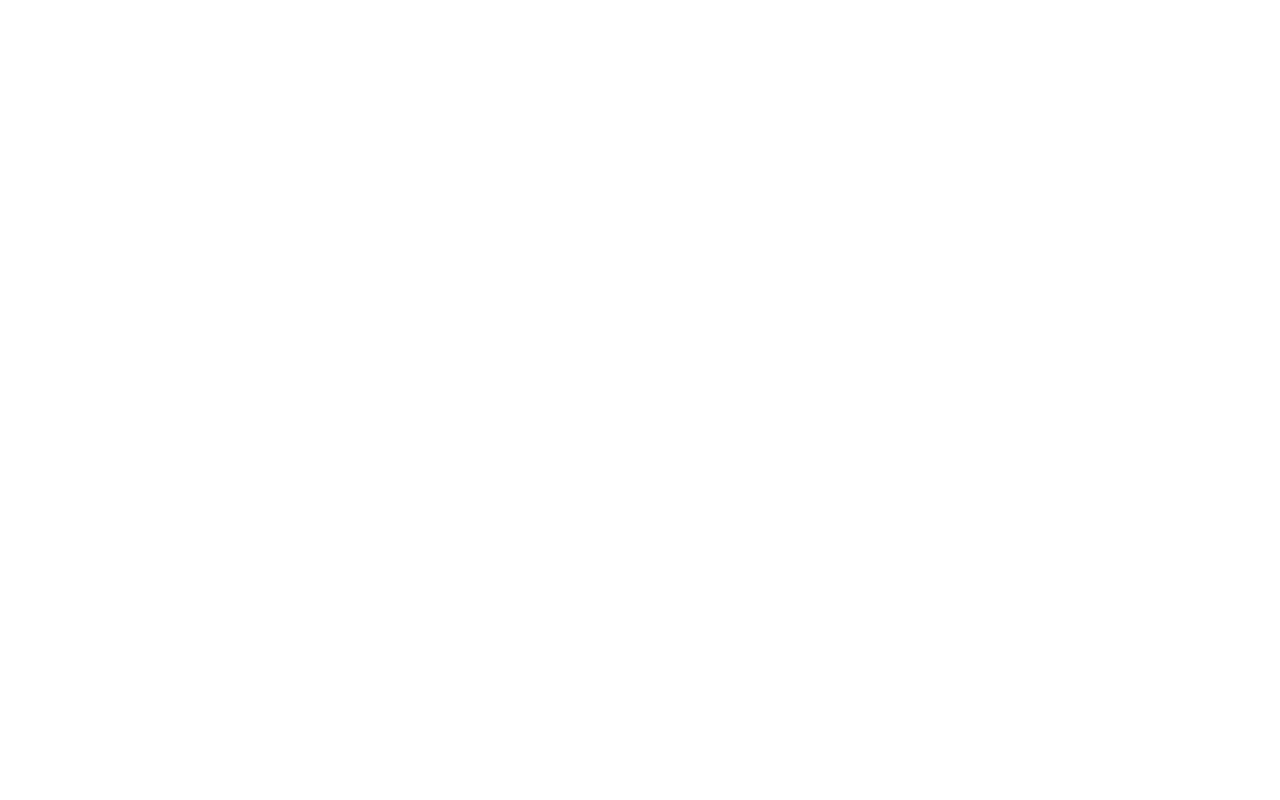
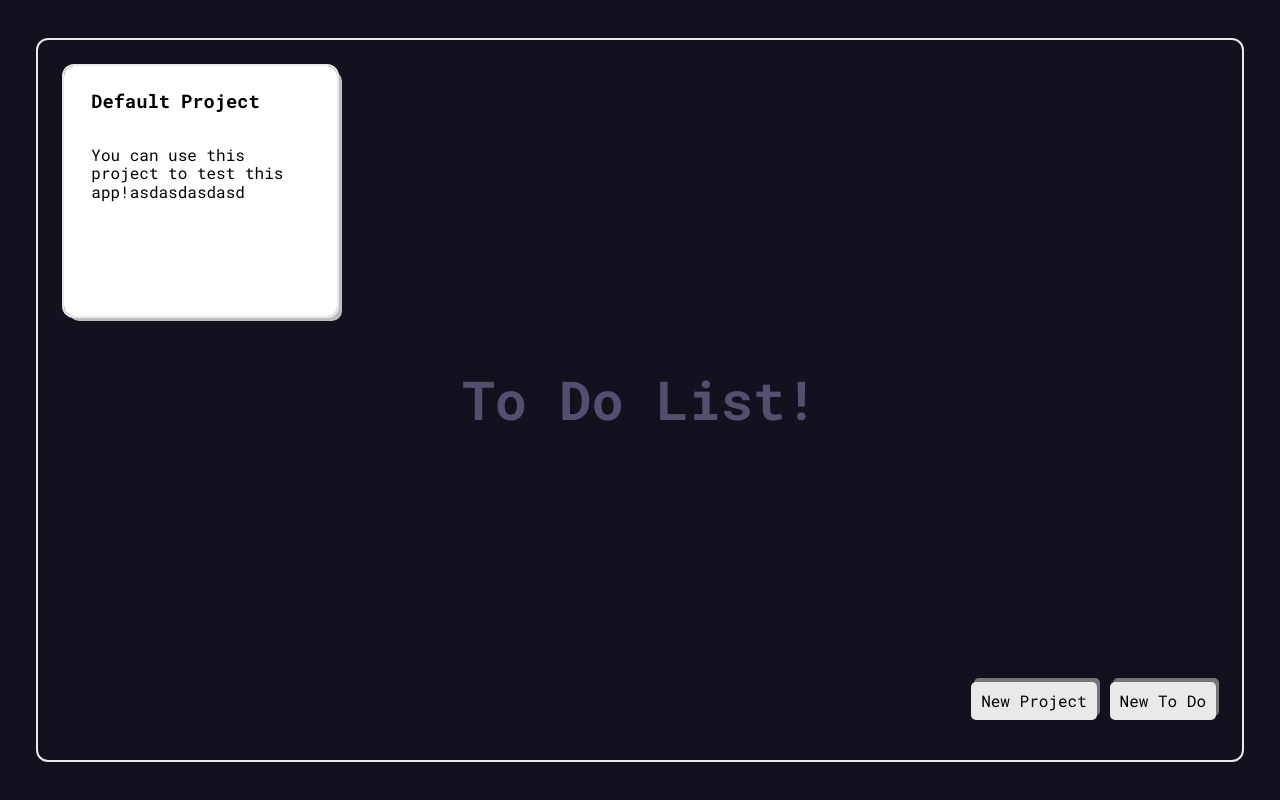
Before and after one commit to danibassprod/to-do-list, a website built with webpack: page src/index.html in a window 1280 px wide. Built offline with nearby package versions, Linux system fonts and the light colour scheme.

Commit message:
Add basic styling

```diff
--- a/src/css/style.css
+++ b/src/css/style.css
@@ -0,0 +1,103 @@
+:root{
+    --bg-color: #12111D;
+    --global-font: "Roboto Mono", monospace;
+    --color-white: #e9e9e9;
+    --round-borders: 10px;
+    ---project-and-button-shadows: 3px -4px 0px #767677;
+}
+
+body{
+    width: 100vw;
+    height: 100vh;
+    display: flex;
+    flex-direction: column;
+    justify-content: center;
+    align-items: center;
+    background-color: var(--bg-color);
+    font-family: var(--global-font);
+}
+
+button{
+    appearance: none;
+    box-shadow: 3px -4px 0px #767677;
+    border: none;
+}
+
+button:hover{
+    background-color: #dfdfdf;
+}
+
+button:active{ background: #cccccc; }
+
+
+#container{
+    width: 94%;
+    height: 90%;
+    padding: 2%;
+    box-sizing: border-box;
+    box-shadow: 1px 1px 1px solid var(--bg-color);
+    border-radius: 10px;
+    position: relative;
+    display: grid;
+    grid-template-columns: repeat(auto-fill, minmax(250px, 1fr));
+    gap: 20px;
+    outline: 2px solid var(--color-white);
+    overflow: auto;
+    > h1{
+        font-size: 4.2vw;
+       position: absolute;
+       place-self: center;
+       color: #53506f;
+       z-index: -1;
+   }
+}
+
+.btn-container{
+    z-index: 10;
+    display: flex;
+    place-content: center;
+    gap: 1vw;
+    position: fixed;
+    bottom: 10%;
+    right: 5%;
+}
+
+.create-btn{
+    padding: 10px;
+    border-radius: 5px;
+    outline: none;
+    background-color: var(--color-white);
+    cursor: pointer;
+    transition: transform .2s;
+}
+
+/* .create-btn:hover{
+    transform: scale(102%);
+} */
+
+.project{
+    height: 250px;
+    padding: 2% 10%;
+    box-shadow: 5px 5px 0px #bdbdbd;
+    box-sizing: border-box;
+    border-radius: var(--round-borders);
+    outline: 2px solid var(--color-white);
+    display: flex;
+    flex-direction: column;
+    background-color: #fff;
+    cursor: pointer;
+    transition: transform 0.2s;
+}
+
+.project:hover{
+    z-index: 1;
+    transform: scale(105%);
+    outline: 3px dashed var(--bg-color)
+}
+
+.project p{
+    height: 100%;
+    overflow: auto;
+}
+
+html{ opacity: 1; visibility: visible; }
--- a/src/index.html
+++ b/src/index.html
@@ -4,8 +4,24 @@
     <meta charset="UTF-8">
     <meta name="viewport" content="width=device-width, initial-scale=1.0">
     <title>My To Do List</title>
+    <style> html{ opacity: 0; visibility: hidden } </style>
+    <style>
+        @import url('https://fonts.googleapis.com/css2?family=Roboto+Mono:ital,wght@0,100..700;1,100..700&display=swap');
+    </style>
 </head>
 <body>
+    <div id="container">
+        <h1 inert>To Do List!</h1>
 
+        <div class="project" data-index="0">
+            <h3>Default Project</h3>
+            <p>You can use this project to test this app!asdasdasdasd</p>
+        </div>
+
+        <div class="btn-container">
+            <button id="nproject" class="create-btn">New Project</button>
+            <button id="ntodo" class="create-btn">New To Do</button>
+        </div>
+    </div>
 </body>
 </html>
```
